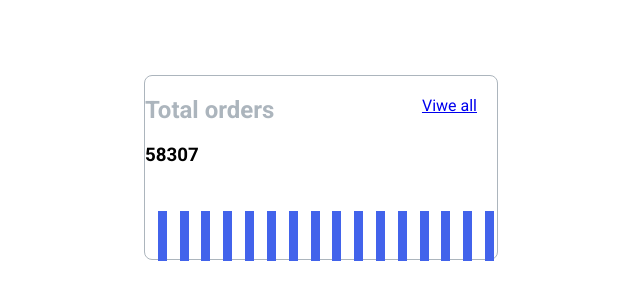
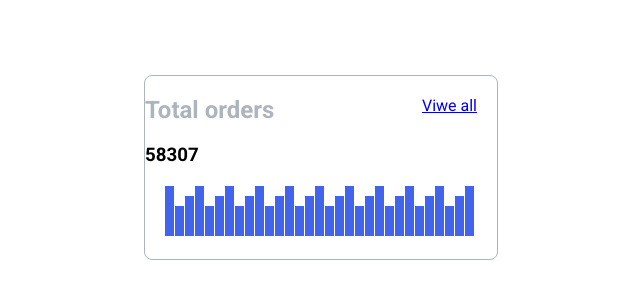
Before and after one commit to js-tasks-ru/htmlcss-20230530_lux, a website: page 04-lection2/01-histogram/index.html in a window 1280 px wide. Shown: the part 454-754 px from the top of the page, without its empty margins (393-1033 px from the left). Drawn offline with Linux system fonts and the light colour scheme.

Commit message:
histogramm

```diff
--- a/04-lection2/01-histogram/histogram.css
+++ b/04-lection2/01-histogram/histogram.css
@@ -35,18 +35,35 @@
 }
 
 .dad{
-    display: flex;
-    align-items: flex-end;
-    justify-content: space-evenly;
     height: 85px;
 }
 
-.son{
+.scholl {
+    display: grid;
+    grid-template-columns: repeat(33, 10px);
+    margin: 10px;
+    align-items: end;
+}
+
+.son1{
     width: 9px;
     height: 50px;
     left: 563px;
     top: 640px;
     margin-left: 10px;
-
     background: #4263EB;
 }
+
+.son2{
+    width: 9px;
+    height: 30px;
+    margin-left: 10px;
+    background: #4263EB;
+}
+
+.son3{
+    width: 9px;
+    height: 40px;
+    margin-left: 10px;
+    background: #4263EB;
+}
--- a/04-lection2/01-histogram/index.html
+++ b/04-lection2/01-histogram/index.html
@@ -6,7 +6,7 @@
         <link rel="stylesheet" href="./histogram.css">
     </head>
     <body>
-        <title>гистограммф</title>
+        <title>гистограммa</title>
         <div class = "god">
             <div class = "mom">
                 <div class = "douther">
@@ -16,22 +16,39 @@
                     <a href="https://www.youtube.com/watch?v=dQw4w9WgXcQ" class = "viwe">Viwe all</a>
             </div>
             <div class = "dad">
-                <div class  ="son" id ="1"></div>
-                <div class  ="son"></div>
-                <div class  ="son"></div>
-                <div class  ="son"></div>
-                <div class  ="son"></div>
-                <div class  ="son"></div>
-                <div class  ="son"></div>
-                <div class  ="son"></div>
-                <div class  ="son"></div>
-                <div class  ="son"></div>
-                <div class  ="son"></div>
-                <div class  ="son"></div>
-                <div class  ="son"></div>
-                <div class  ="son"></div>
-                <div class  ="son"></div>
-                <div class  ="son"></div>
+                <div class = "scholl" >
+                    <div class  ="son1"></div>
+                    <div class  ="son2"></div>
+                    <div class  ="son3"></div>
+                    <div class  ="son1"></div>
+                    <div class  ="son2"></div>
+                    <div class  ="son3"></div>
+                    <div class  ="son1"></div>
+                    <div class  ="son2"></div>
+                    <div class  ="son3"></div>
+                    <div class  ="son1"></div>
+                    <div class  ="son2"></div>
+                    <div class  ="son3"></div>
+                    <div class  ="son1"></div>
+                    <div class  ="son2"></div>
+                    <div class  ="son3"></div>
+                    <div class  ="son1"></div>
+                    <div class  ="son2"></div>
+                    <div class  ="son3"></div>
+                    <div class  ="son1"></div>
+                    <div class  ="son2"></div>
+                    <div class  ="son3"></div>
+                    <div class  ="son1"></div>
+                    <div class  ="son2"></div>
+                    <div class  ="son3"></div>
+                    <div class  ="son1"></div>
+                    <div class  ="son2"></div>
+                    <div class  ="son3"></div>
+                    <div class  ="son1"></div>
+                    <div class  ="son2"></div>
+                    <div class  ="son3"></div>
+                    <div class  ="son1"></div>
+                </div>
             </div>
         </div>
     </body>
```
